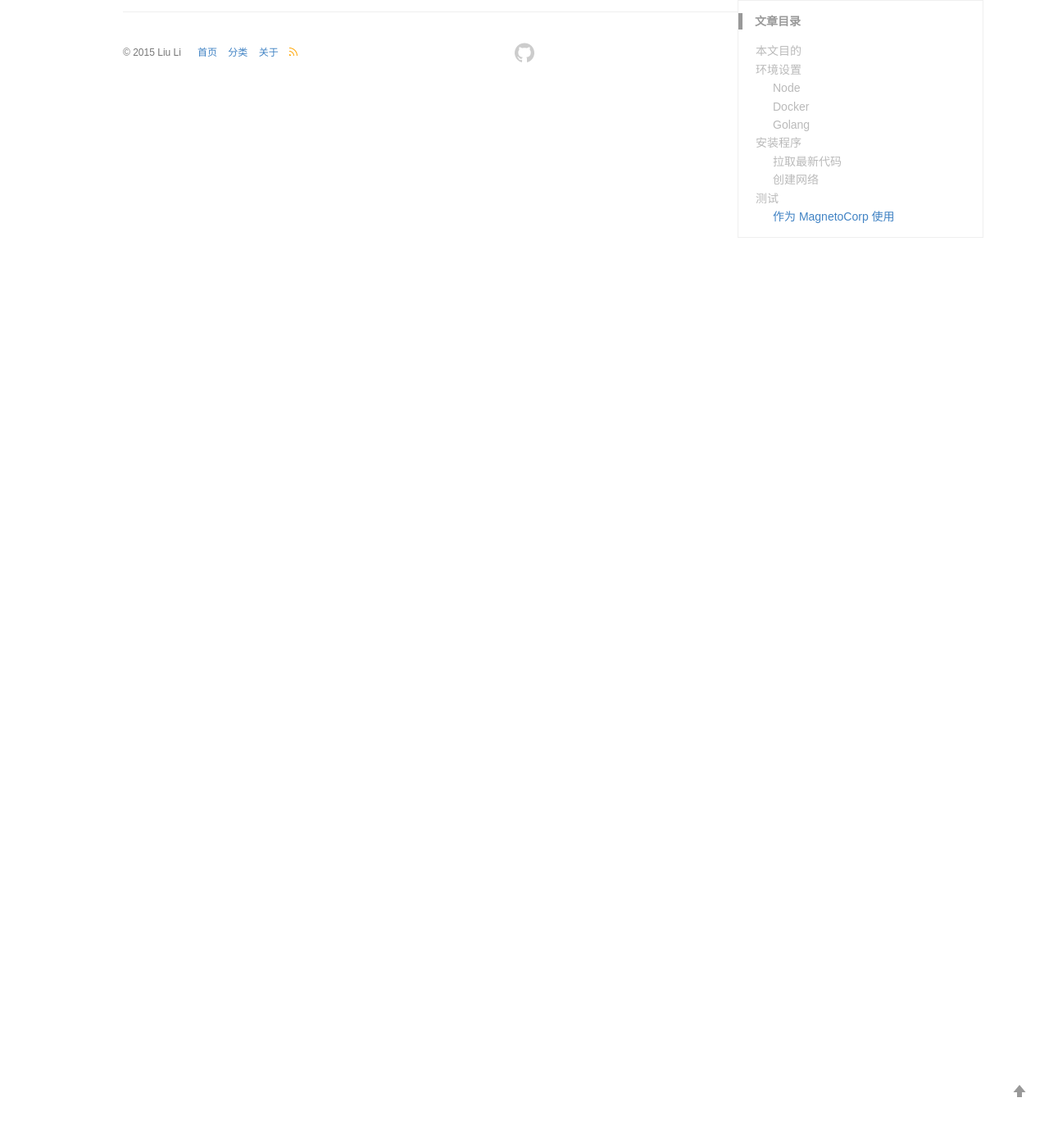
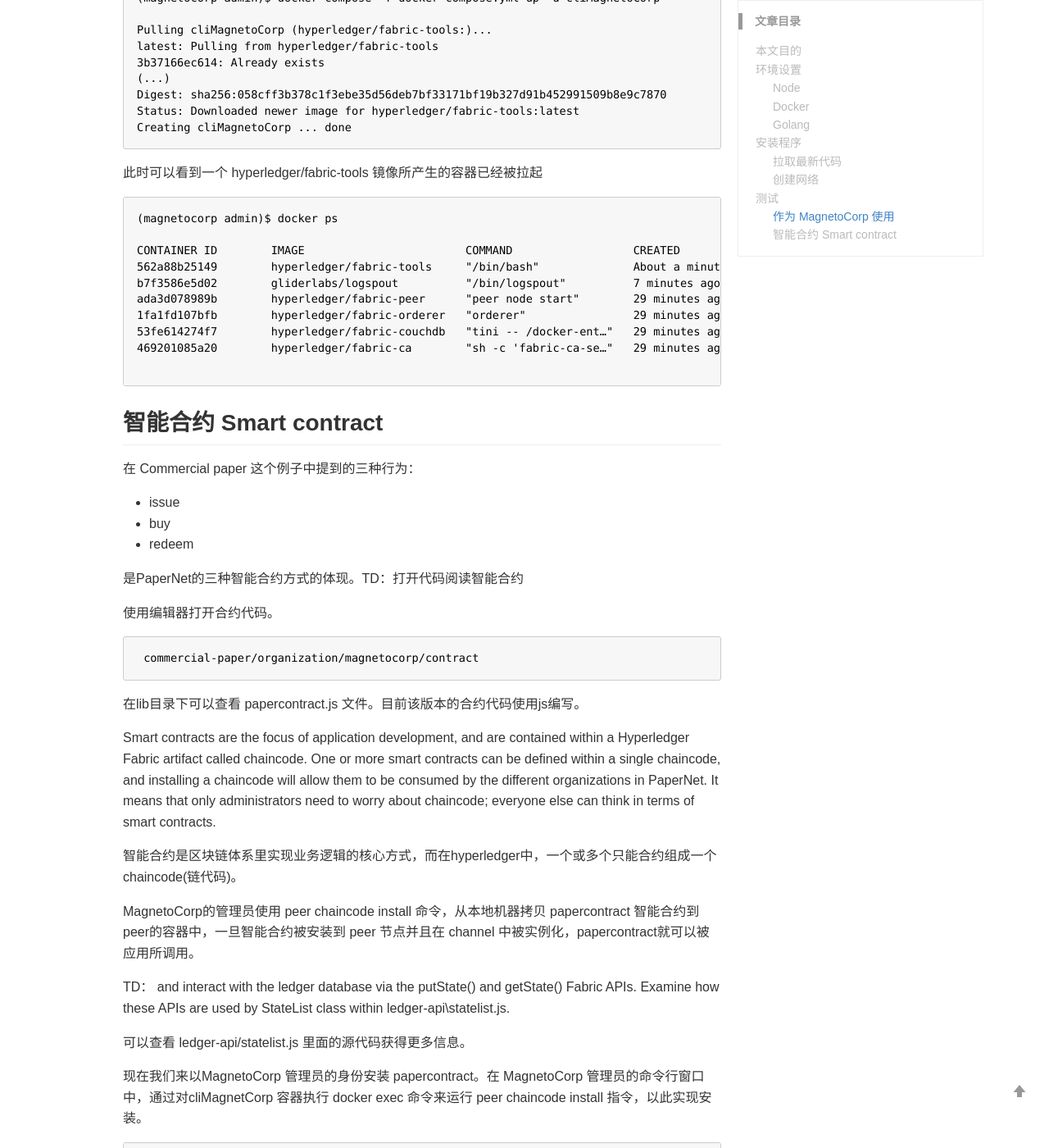
Before and after one commit to nox60/nox60.github.io, a Jekyll site: the page built from _posts/2019-7-12-Hyperledger-Fabric-Commercial-paper-例子详解.md, in a window 1280 px wide and 1400 px high, scrolled down 4914 px. Shown: the whole window at 82% size. Built offline with Jekyll 4.4.1, drawn with Linux system fonts in a browser that asks for light colours; our own code applies the rules of GitHub Pages for plain Markdown files; comment, search, counter and statistics services are not loaded; some of the changed text lies outside the part shown.

Commit message:
Update document

````diff
--- a/_posts/2019-7-12-Hyperledger-Fabric-Commercial-paper-例子详解.md
+++ b/_posts/2019-7-12-Hyperledger-Fabric-Commercial-paper-例子详解.md
@@ -196,4 +196,96 @@
 
 ```
 
-现在监测工具
+现在监测工具开始监测网络的输出了，我们打开另外一个网络终端，来做一些操作，观察其输出情况。
+
+TD：首先拉起一个 MagnetoCorp的进程
+
+```startMagenet
+(magnetocorp admin)$ cd commercial-paper/organization/magnetocorp/configuration/cli/
+(magnetocorp admin)$ docker-compose -f docker-compose.yml up -d cliMagnetoCorp
+
+Pulling cliMagnetoCorp (hyperledger/fabric-tools:)...
+latest: Pulling from hyperledger/fabric-tools
+3b37166ec614: Already exists
+(...)
+Digest: sha256:058cff3b378c1f3ebe35d56deb7bf33171bf19b327d91b452991509b8e9c7870
+Status: Downloaded newer image for hyperledger/fabric-tools:latest
+Creating cliMagnetoCorp ... done
+```
+
+此时可以看到一个 hyperledger/fabric-tools 镜像所产生的容器已经被拉起
+
+```dockerps
+(magnetocorp admin)$ docker ps
+
+CONTAINER ID        IMAGE                        COMMAND                  CREATED              STATUS              PORTS                                            NAMES
+562a88b25149        hyperledger/fabric-tools     "/bin/bash"              About a minute ago   Up About a minute                                                    cliMagnetoCorp
+b7f3586e5d02        gliderlabs/logspout          "/bin/logspout"          7 minutes ago        Up 7 minutes        127.0.0.1:8000->80/tcp                           logspout
+ada3d078989b        hyperledger/fabric-peer      "peer node start"        29 minutes ago       Up 29 minutes       0.0.0.0:7051->7051/tcp, 0.0.0.0:7053->7053/tcp   peer0.org1.example.com
+1fa1fd107bfb        hyperledger/fabric-orderer   "orderer"                29 minutes ago       Up 29 minutes       0.0.0.0:7050->7050/tcp                           orderer.example.com
+53fe614274f7        hyperledger/fabric-couchdb   "tini -- /docker-ent…"   29 minutes ago       Up 29 minutes       4369/tcp, 9100/tcp, 0.0.0.0:5984->5984/tcp       couchdb
+469201085a20        hyperledger/fabric-ca        "sh -c 'fabric-ca-se…"   29 minutes ago       Up 29 minutes       0.0.0.0:7054->7054/tcp                           ca.example.com
+
+```
+
+## 智能合约 Smart contract
+
+在 Commercial paper 这个例子中提到的三种行为：
+
+- issue
+- buy
+- redeem
+
+是PaperNet的三种智能合约方式的体现。TD：打开代码阅读智能合约
+
+使用编辑器打开合约代码。
+
+```viewcode
+ commercial-paper/organization/magnetocorp/contract
+```
+
+在lib目录下可以查看 papercontract.js 文件。目前该版本的合约代码使用js编写。
+
+Smart contracts are the focus of application development, and are contained within a Hyperledger Fabric artifact called chaincode. One or more smart contracts can be defined within a single chaincode, and installing a chaincode will allow them to be consumed by the different organizations in PaperNet. It means that only administrators need to worry about chaincode; everyone else can think in terms of smart contracts.
+
+智能合约是区块链体系里实现业务逻辑的核心方式，而在hyperledger中，一个或多个只能合约组成一个chaincode(链代码)。
+
+MagnetoCorp的管理员使用 peer chaincode install 命令，从本地机器拷贝 papercontract 智能合约到 peer的容器中，一旦智能合约被安装到 peer 节点并且在 channel 中被实例化，papercontract就可以被应用所调用。
+
+TD： and interact with the ledger database via the putState() and getState() Fabric APIs. Examine how these APIs are used by StateList class within ledger-api\statelist.js.
+
+可以查看 ledger-api/statelist.js 里面的源代码获得更多信息。
+
+现在我们来以MagnetoCorp 管理员的身份安装 papercontract。在 MagnetoCorp 管理员的命令行窗口中，通过对cliMagnetCorp 容器执行 docker exec 命令来运行 peer chaincode install 指令，以此实现安装。
+
+```installchaincode
+(magnetocorp admin)$ docker exec cliMagnetoCorp peer chaincode install -n papercontract -v 0 -p /opt/gopath/src/github.com/contract -l node
+
+2018-11-07 14:21:48.400 UTC [chaincodeCmd] checkChaincodeCmdParams -> INFO 001 Using default escc
+2018-11-07 14:21:48.400 UTC [chaincodeCmd] checkChaincodeCmdParams -> INFO 002 Using default vscc
+2018-11-07 14:21:48.466 UTC [chaincodeCmd] install -> INFO 003 Installed remotely response:<status:200 payload:"OK" >
+```
+
+执行时，相应的，我们会在一直监控的屏幕上TD：此处增加锚点 看到如下输出：
+
+```output
+
+peer0.org1.example.com|2019-07-21 09:21:15.480 UTC [endorser] callChaincode -> INFO 037 [][7a4e9834] Entry chaincode: name:"lscc"
+               couchdb|[notice] 2019-07-21T09:21:15.482738Z nonode@nohost <0.27044.32> 912847fcd0 couchdb:5984 172.19.0.5 undefined GET /mychannel_lscc 404 ok 0
+peer0.org1.example.com|2019-07-21 09:21:15.488 UTC [couchdb] CreateDatabaseIfNotExist -> INFO 038 Created state database mychannel_lscc
+               couchdb|[notice] 2019-07-21T09:21:15.488095Z nonode@nohost <0.27044.32> 8b5b32b64b couchdb:5984 172.19.0.5 undefined PUT /mychannel_lscc 201 ok 5
+peer0.org1.example.com|2019-07-21 09:21:15.489 UTC [lscc] executeInstall -> INFO 039 Installed Chaincode [papercontract] Version [0] to peer
+peer0.org1.example.com|2019-07-21 09:21:15.489 UTC [endorser] callChaincode -> INFO 03a [][7a4e9834] Exit chaincode: name:"lscc"  (9ms)
+               couchdb|[notice] 2019-07-21T09:21:15.489032Z nonode@nohost <0.27044.32> ba8ff625cd couchdb:5984 172.19.0.5 undefined GET /mychannel_lscc/papercontract?attachments=true 404 ok 1
+peer0.org1.example.com|2019-07-21 09:21:15.489 UTC [comm.grpc.server] 1 -> INFO 03b unary call completed {"grpc.start_time": "2019-07-21T09:21:15.479Z", "grpc.service": "protos.Endorser", "grpc.method": "ProcessProposal", "grpc.peer_address": "172.19.0.7:57948", "grpc.code": "OK", "grpc.call_duration": "9.314212ms"}
+
+```
+
+表明智能合约被正常的安装
+
+```volumn
+volumes:
+    - ...
+    - ./../../../../organization/magnetocorp:/opt/gopath/src/github.com/
+    - ...
+```
````
